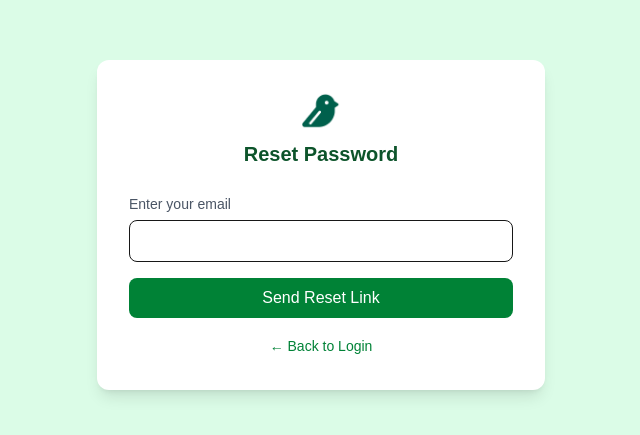
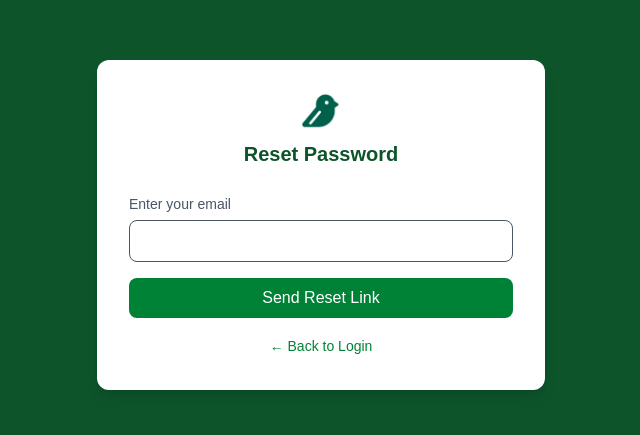
Before and after one commit to ShukriyyahM/mobile-project, a Next.js app: page /forgot-password in a window 1280 px wide. Shown: the part 175-610 px from the top of the page, without its empty margins (319-959 px from the left). Built offline with nearby package versions, Linux system fonts and the light colour scheme; no server answers.

Commit message:
updated app

```diff
--- a/src/app/forgot-password/page.tsx
+++ b/src/app/forgot-password/page.tsx
@@ -26,7 +26,7 @@ export default function ForgotPassword() {
   };
 
   return (
-    <main className="min-h-screen flex items-center justify-center bg-green-100 px-4">
+    <main className="min-h-screen flex items-center justify-center bg-green-900 px-4">
 
       <div className="bg-white shadow-lg rounded-xl p-8 w-full max-w-md">
 
@@ -53,7 +53,7 @@ export default function ForgotPassword() {
             <input
               type="email"
               required
-              className="w-full mt-1 px-4 py-2 border rounded-lg focus:ring-2 focus:ring-green-600"
+              className="w-full mt-1 px-4 py-2 border text-gray-600 rounded-lg focus:ring-2 focus:ring-green-600"
               value={email}
               onChange={(e) => setEmail(e.target.value)}
             />
```
